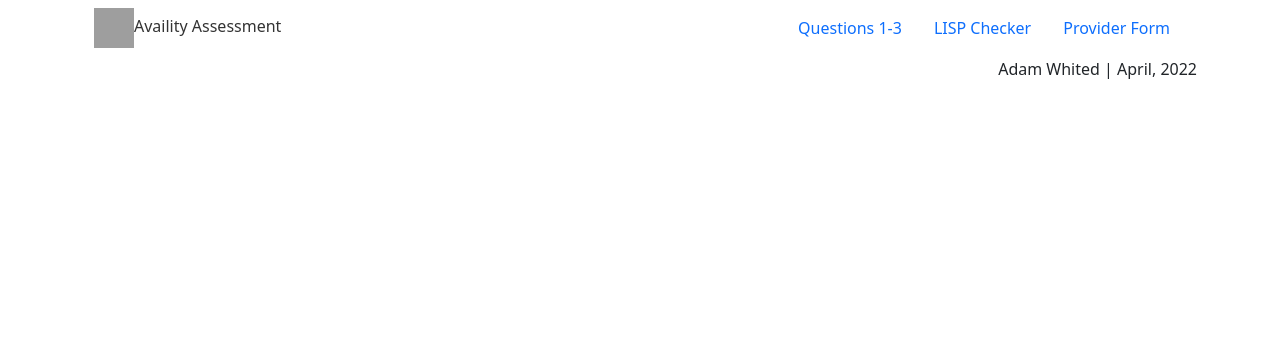
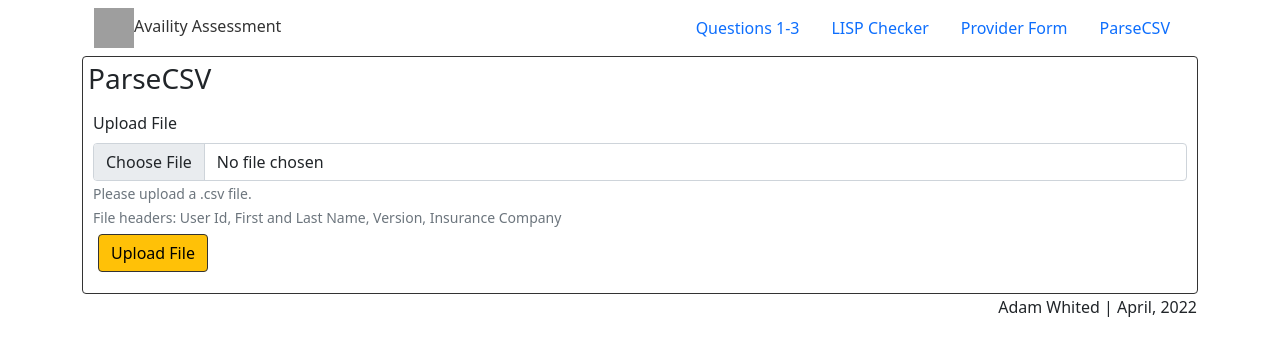
Before and after one commit to whitedadam/availity-assessment, a React (Create React App) app: page /parse-csv in a window 1280 px wide. Shown: the top 356 px of the page. Built offline with nearby package versions, Linux system fonts and the light colour scheme; grey boxes are pictures that could not be loaded.

Commit message:
Update to ParseCSV

```diff
--- a/package.json
+++ b/package.json
@@ -7,6 +7,7 @@
     "@testing-library/react": "^12.1.4",
     "@testing-library/user-event": "^13.5.0",
     "bootstrap": "^5.1.3",
+    "papaparse": "^5.3.2",
     "react": "^18.0.0",
     "react-dom": "^18.0.0",
     "react-router-dom": "^6.3.0",
--- a/src/App.js
+++ b/src/App.js
@@ -7,6 +7,7 @@ import Navigation from "./components/Navigation";
 import Footer from "./components/Footer";
 import Questions from "./components/Questions"
 import LispChecker from "./components/LispChecker";
+import ParseCSV from "./components/ParseCSV";
 
 const App = () => {
   const [ author ] = useState("Adam Whited");
@@ -21,6 +22,7 @@ const App = () => {
               <Route path="/" element={<ProviderForm />}></Route>
               <Route path="/questions" element={<Questions />}></Route>
               <Route path="/lisp-checker" element={<LispChecker />}></Route>
+              <Route path="/parse-csv" element={<ParseCSV />}></Route>
             </Routes>
           </Col>
         </Row>
--- a/src/components/LispChecker.js
+++ b/src/components/LispChecker.js
@@ -70,7 +70,7 @@ const LispChecker = () => {
 
   return (
     <Card style={{ borderColor: "#333" }}>
-      <CardTitle tag={"h3"}>LISP Checker</CardTitle>
+      <CardTitle style={{ margin: "5px" }}tag={"h3"}>LISP Checker</CardTitle>
       <Col>
         <Form onSubmit={handleSubmit}>
           <FormGroup style={{ margin: "10px" }}>
--- a/src/components/Navigation.js
+++ b/src/components/Navigation.js
@@ -25,6 +25,11 @@ const Navigation = () => {
             Provider Form
           </NavLink>
         </NavItem>
+        <NavItem>
+          <NavLink tag={Link} to="/parse-csv">
+            ParseCSV
+          </NavLink>
+        </NavItem>
       </Nav>
     </Navbar>
   );
--- /dev/null
+++ b/src/components/ParseCSV.js
@@ -0,0 +1,99 @@
+import {
+  Card,
+  CardTitle,
+  Form,
+  FormGroup,
+  Input,
+  Label,
+  Button,
+  FormText,
+  Table,
+} from "reactstrap";
+import papaparse from "papaparse";
+import { useState } from "react";
+
+const ParseCSV = () => {
+  const [csvData] = useState([]);
+  const [csvLoaded, setCsvLoaded] = useState(false);
+  const [filteredData, setFilteredData] = useState([]);
+
+  const handleUpload = (e) => {
+    // Using Papaparse package to parse the uploaded file to a state array
+    papaparse.parse(document.getElementById("upload").files[0], {
+      download: true,
+      header: true,
+      skipEmptyLines: true,
+      complete: function (results) {
+        for (let i = 0; i < results.data.length; i++)
+          csvData.push(results.data[i]);
+        filterData();
+        setCsvLoaded(true);
+        console.log(csvData);
+      },
+    });
+  };
+
+  const filterData = () => {
+    try {
+      let arr = JSON.parse(JSON.stringify(csvData));
+      arr.filter((datum) => {
+        return datum.FirstAndLastName !== "Bob Smith";
+      });
+      console.log(arr);
+      setFilteredData(JSON.parse(JSON.stringify(arr)));
+    } catch (err) {
+      console.log(err);
+    }
+  };
+  return (
+    <Card style={{ borderColor: "#333" }}>
+      <CardTitle style={{ margin: "5px" }} tag={"h3"}>
+        ParseCSV
+      </CardTitle>
+      <Form>
+        <FormGroup style={{ margin: "10px" }}>
+          <Label for="upload">Upload File</Label>
+          <Input type="file" id="upload" accept=".csv"></Input>
+          <FormText>
+            Please upload a .csv file. <br />
+            File headers: User Id, First and Last Name, Version, Insurance
+            Company
+            <br />
+          </FormText>
+          <Button
+            id="uploadconfirm"
+            color="warning"
+            style={{ borderColor: "#333", margin: "5px" }}
+            onClick={handleUpload}
+          >
+            Upload File
+          </Button>
+        </FormGroup>
+      </Form>
+      {csvLoaded ? (
+        <Table>
+          <thead>
+            <tr>
+              <th>User Id</th>
+              <th>First and Last Name</th>
+              <th>Version</th>
+              <th>Insurance Company</th>
+            </tr>
+          </thead>
+          <tbody>
+            {filteredData.forEach((datum) => {
+              <tr>
+                <td>{datum.UserId}</td>
+                <td>{datum.FirstAndLastName}</td>
+                <td>{datum.Version}</td>
+                <td>{datum.InsuranceCompany}</td>
+              </tr>
+            })}
+          </tbody>
+        </Table>
+      ) : null}
+    </Card>
+  );
+};
+
+export default ParseCSV;
```
Also changed, not shown: question6.js (+10 -2 lines), input1.csv (added), 1 other file (tests, documents, lock files or other folders).
